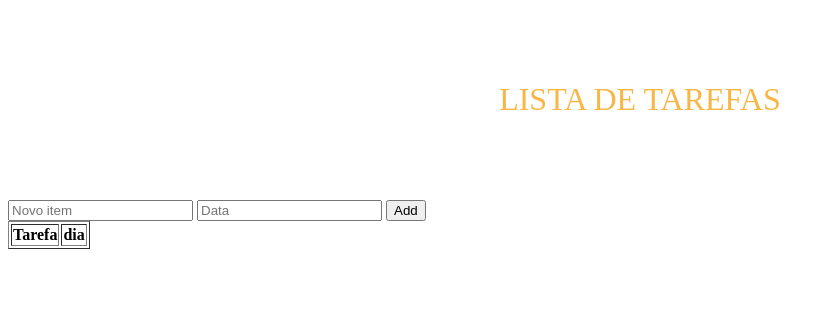
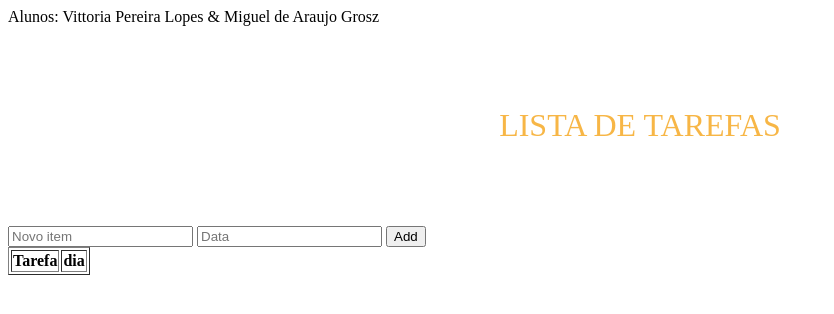
Before and after one commit to Lottus-01/Java_script, a plain HTML site: page index.html in a window 1280 px wide. Shown: the whole page, without its empty margins (0-834 px from the left). Drawn offline with Linux system fonts and the light colour scheme; a web font is replaced by a local one.

Commit message:
Acrescimo de nomes dos alunos

```diff
--- a/index.html
+++ b/index.html
@@ -8,6 +8,8 @@
     <link rel="stylesheet" href="style.css">
 </head>
 <body>
+
+Alunos: Vittoria Pereira Lopes & Miguel de Araujo Grosz
 
     <h1 class="titulo">LISTA DE TAREFAS</h1>
 
```
